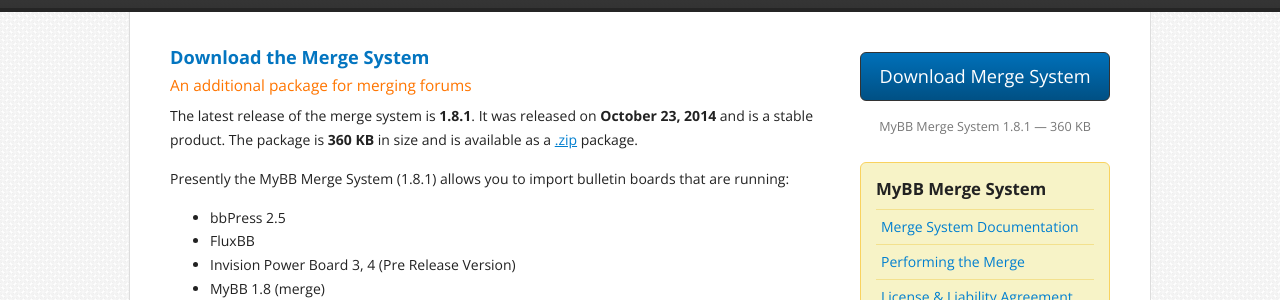
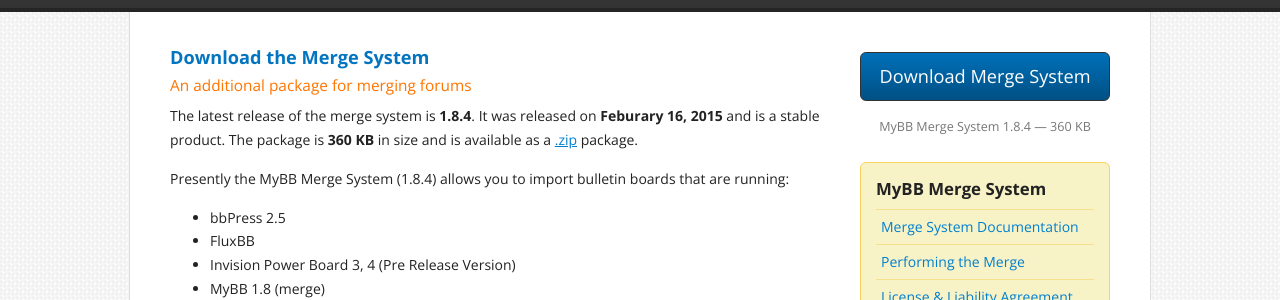
Before and after one commit to mybb/mybb.com, a Jekyll site: the page built from download/merge-system/index.html, in a window 1280 px wide. Shown: the part 275-575 px from the top of the page. Built offline with Jekyll 4.4.1, drawn with Linux system fonts in a browser that asks for light colours; nearby versions of some CDN libraries; Markdown is read by kramdown in place of the engine named in the settings.

Commit message:
Merge System 1.8.4

```diff
--- a/_data/latest_merge.yml
+++ b/_data/latest_merge.yml
@@ -1,6 +1,6 @@
-version: 1.8.1
-version_code: 1801
-release: "October 23, 2014"
+version: 1.8.4
+version_code: 1804
+release: "Feburary 16, 2015"
 size: 360 KB
 type: stable
-url: http://resources.mybb.com/downloads/merge_1.8.1.zip
+url: http://resources.mybb.com/downloads/merge_1804.zip
```
